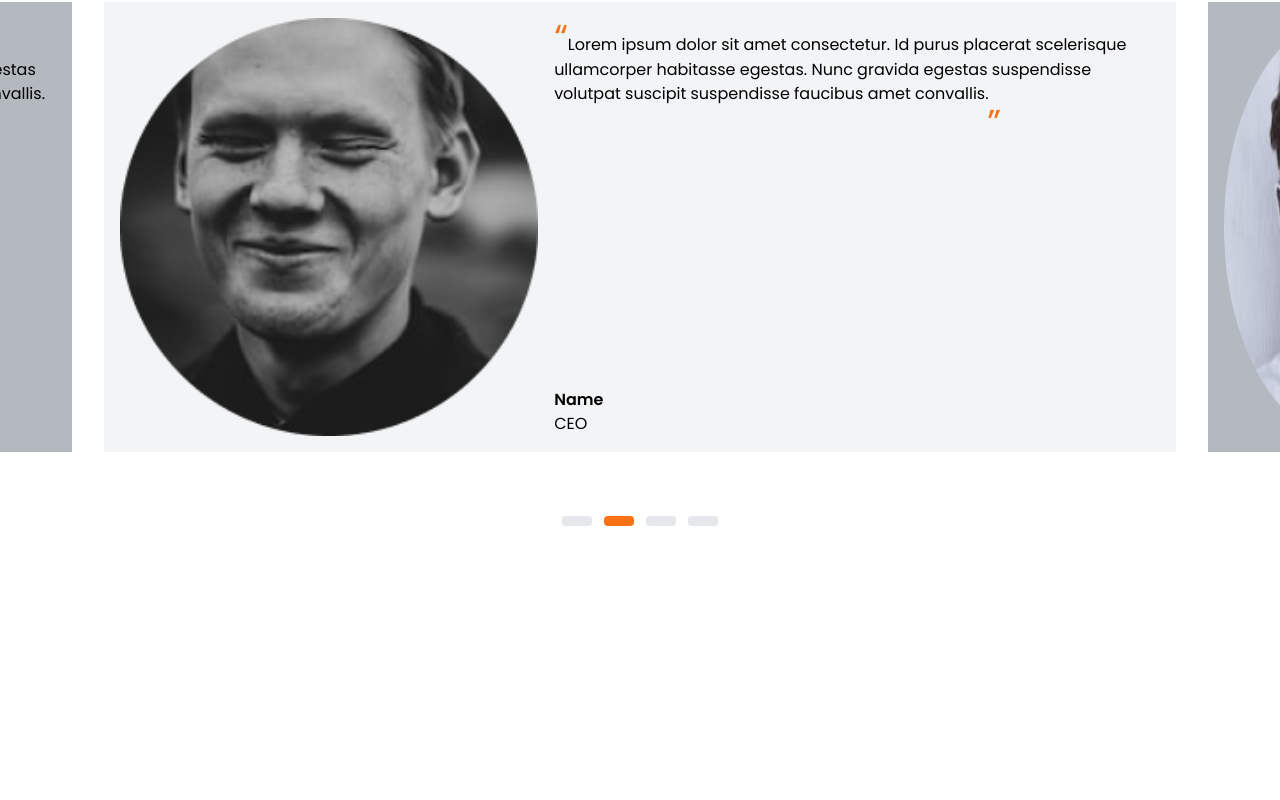
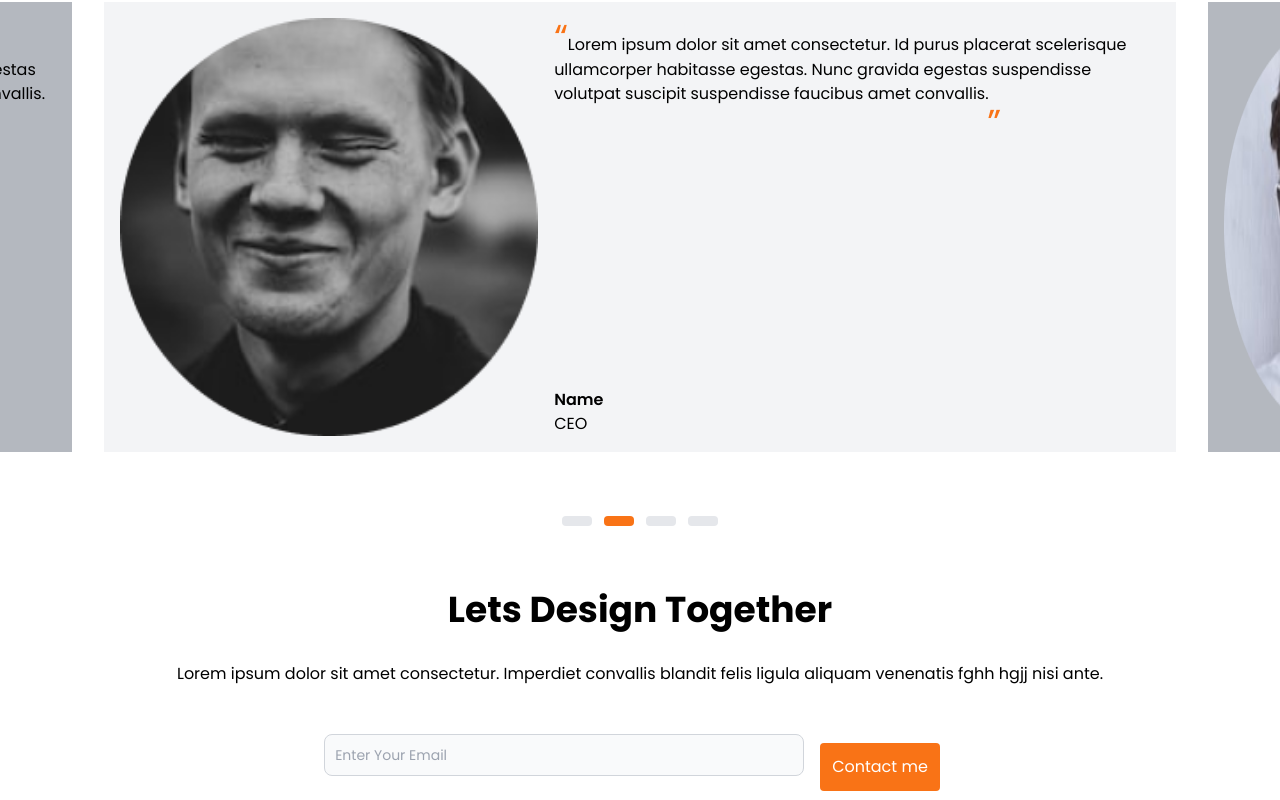
Before and after one commit to LimZzy21/portfolio, a Next.js app: page / in a window 1280 px wide. Shown: the part 3185-3985 px from the top of the page. Before the commit the page ends 3775 px from the top, so only its background shows below. Built offline with nearby package versions, Linux system fonts and the light colour scheme.

Commit message:
feat: create contactus component

```diff
--- /dev/null
+++ b/app/components/Contact/ContactUs.jsx
@@ -0,0 +1,28 @@
+
+
+export const ContactUs = ()=>{
+
+    return(
+        <div className="flex flex-col items-center text-center">
+            <div className="">
+                <h1 className="text-4xl font-bold">Lets Design Together</h1>
+                <p className="mb-12 mt-8">Lorem ipsum dolor sit amet consectetur. Imperdiet convallis blandit felis ligula aliquam venenatis fghh hgjj nisi ante.</p>
+                <div className="flex items-center justify-center">
+
+
+
+                    <div class="mb-6 w-[30rem]">
+                        <input type="email" className="bg-gray-50 border border-gray-300 text-gray-900 text-sm rounded-lg  block w-full p-2.5 " placeholder="Enter Your Email" required />
+                    </div>
+
+                    <div>
+                        <button className="mx-4 bg-orange-500 p-3 rounded text-white">Contact me</button>
+                    </div>
+                </div>
+
+
+        </div>
+
+        </div>
+    )
+}
--- a/app/page.tsx
+++ b/app/page.tsx
@@ -4,6 +4,7 @@ import { Navbar } from "./components/Navbar/Navbar";
 import { MyProjects } from './components/MyProjects/MyProjects'
 import {Service} from '@/app/components/Service/Service'
 import { Testimonials } from "@/app/components/Testimonials/Testimonials"
+import { ContactUs } from '@/app/components/Contact/ContactUs'
 
 export default function Home() {
   return (
@@ -14,6 +15,7 @@ export default function Home() {
       <Service />
       <MyProjects />
       <Testimonials />
+      <ContactUs />
     </div>
   );
 }
```
